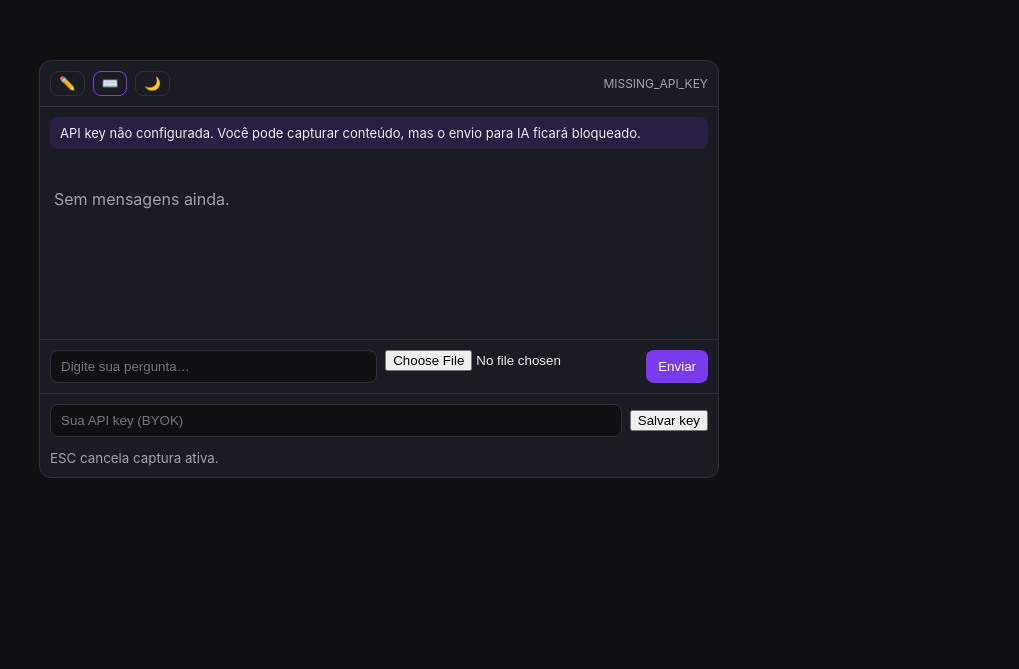
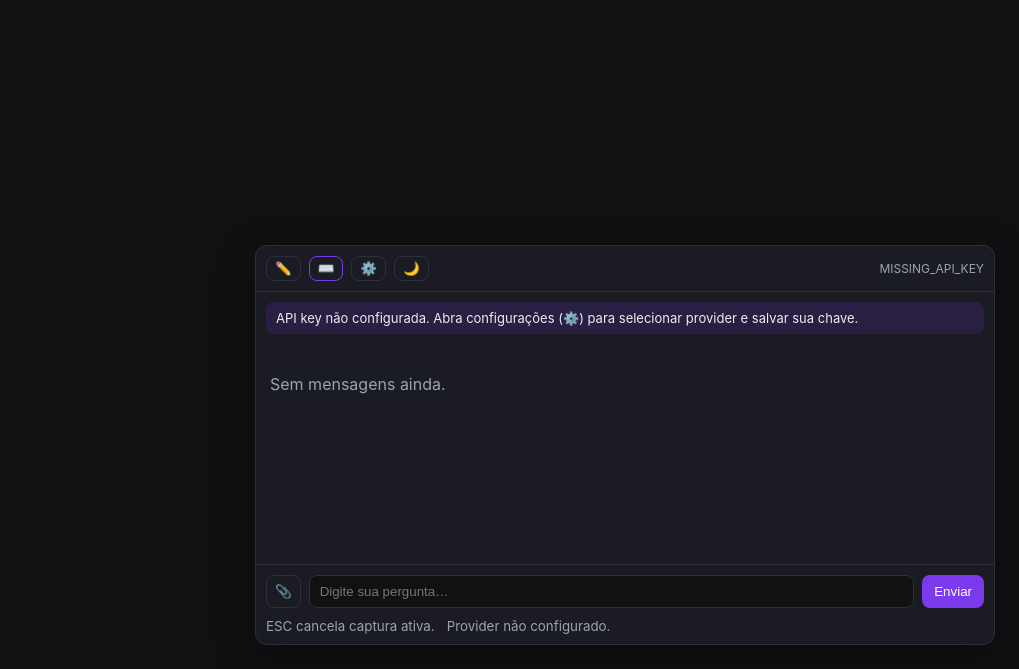
Before and after one commit to Gabriellpa/assistant, a Vue app: page / in a window 1280 px wide. Shown: the part 131-800 px from the top of the page, without its empty margins (261-1280 px from the left). Built offline with nearby package versions, Linux system fonts and the light colour scheme.

Commit message:
feat: melhorar UX do chat com modal BYOK e overlay flutuante

```diff
--- a/src/components/ChatOverlay.vue
+++ b/src/components/ChatOverlay.vue
@@ -1,16 +1,42 @@
 <script setup>
-import { onMounted, onBeforeUnmount } from 'vue'
+import { onMounted, onBeforeUnmount, ref } from 'vue'
 import { storeToRefs } from 'pinia'
 import { useAssistantStore } from '../stores/assistant'
 
+const fileInput = ref(null)
 const store = useAssistantStore()
-const { uiState, captureMode, context, messages, composerText, apiKey, canSend, attachedImage, theme, hasApiKey, lastError } =
+const { uiState, captureMode, context, messages, composerText, canSend, attachedImage, theme, hasApiKey, lastError, configModalOpen, provider, apiKey } =
   storeToRefs(store)
 
 const onKeydown = (event) => {
+  if (event.key === 'Escape' && configModalOpen.value) {
+    store.closeConfigModal()
+    return
+  }
+
   if (event.key === 'Escape' && ['capturing_text', 'capturing_image'].includes(store.uiState)) {
     store.cancelCapture()
+    return
   }
+
+  if (event.key === 'Enter' && !event.shiftKey) {
+    const target = event.target
+    if (target && target.tagName === 'INPUT' && !configModalOpen.value) {
+      event.preventDefault()
+      store.sendMessage()
+    }
+  }
+}
+
+const onComposerKeydown = (event) => {
+  if (event.key === 'Enter' && !event.shiftKey) {
+    event.preventDefault()
+    store.sendMessage()
+  }
+}
+
+const triggerFilePicker = () => {
+  fileInput.value?.click()
 }
 
 onMounted(() => {
@@ -24,7 +50,7 @@ onBeforeUnmount(() => {
 </script>
 
 <template>
-  <section class="overlay">
+  <section class="overlay" role="dialog" aria-label="Contextual Desktop Assistant">
     <header class="toolbar">
       <button :class="['icon', { active: captureMode === 'pen' }]" title="Modo caneta (Ctrl+Shift+S)" @click="store.startPenCapture">✏️</button>
       <button
@@ -34,6 +60,7 @@ onBeforeUnmount(() => {
       >
         ⌨️
       </button>
+      <button class="icon" title="Configurações" @click="store.openConfigModal">⚙️</button>
       <button class="icon" title="Alternar tema" @click="store.setTheme(theme === 'dark' ? 'light' : 'dark')">
         {{ theme === 'dark' ? '🌙' : '☀️' }}
       </button>
@@ -41,7 +68,7 @@ onBeforeUnmount(() => {
     </header>
 
     <div class="notice missing" v-if="uiState === 'missing_api_key'">
-      API key não configurada. Você pode capturar conteúdo, mas o envio para IA ficará bloqueado.
+      API key não configurada. Abra configurações (⚙️) para selecionar provider e salvar sua chave.
     </div>
 
     <div class="notice error" v-if="uiState === 'error' || lastError">
@@ -64,30 +91,66 @@ onBeforeUnmount(() => {
     </div>
 
     <footer class="composer">
+      <button class="icon attach" :disabled="!canSend" title="Anexar imagem" @click="triggerFilePicker">📎</button>
+      <input ref="fileInput" class="hidden" type="file" accept="image/*" @change="store.setAttachedImage($event.target.files?.[0] || null)" />
       <input
         :value="composerText"
         @input="store.setComposerText($event.target.value)"
+        @keydown="onComposerKeydown"
         placeholder="Digite sua pergunta…"
         :disabled="!canSend"
       />
-      <input type="file" accept="image/*" @change="store.setAttachedImage($event.target.files?.[0] || null)" :disabled="!canSend" />
-      <button :disabled="!canSend || !hasApiKey" @click="store.sendMessage">Enviar</button>
+      <button class="send" :disabled="!canSend" @click="store.sendMessage">Enviar</button>
     </footer>
-
-    <section class="byok">
-      <input v-model="apiKey" type="password" placeholder="Sua API key (BYOK)" />
-      <button @click="store.saveApiKey">Salvar key</button>
-      <small v-if="attachedImage">Imagem anexada: {{ attachedImage.path }}</small>
-    </section>
 
     <section class="hints">
       <small>ESC cancela captura ativa.</small>
+      <small v-if="attachedImage">Imagem anexada: {{ attachedImage.path }}</small>
+      <small v-if="!hasApiKey">Provider não configurado.</small>
     </section>
+
+    <div class="modal-backdrop" v-if="configModalOpen" @click.self="store.closeConfigModal">
+      <section class="config-modal" role="dialog" aria-label="Configurar API key">
+        <h3>Configurações de IA (BYOK)</h3>
+
+        <label>
+          Provider
+          <select v-model="provider">
+            <option value="chatgpt">ChatGPT</option>
+            <option value="huggingface">Hugging Face</option>
+          </select>
+        </label>
+
+        <label>
+          API key
+          <input v-model="apiKey" type="password" placeholder="Cole sua API key" />
+        </label>
+
+        <div class="modal-actions">
+          <button class="ghost" @click="store.closeConfigModal">Cancelar</button>
+          <button class="primary" @click="store.saveApiKey">Salvar</button>
+        </div>
+      </section>
+    </div>
   </section>
 </template>
 
 <style scoped>
-.overlay { width: 680px; background: var(--surface); color: var(--text-primary); border: 1px solid var(--border); border-radius: 12px; }
+.overlay {
+  position: fixed;
+  right: 24px;
+  bottom: 24px;
+  width: min(740px, calc(100vw - 32px));
+  max-height: min(82vh, 760px);
+  display: grid;
+  grid-template-rows: auto auto auto minmax(0, 1fr) auto auto;
+  background: var(--surface);
+  color: var(--text-primary);
+  border: 1px solid var(--border);
+  border-radius: 12px;
+  box-shadow: 0 14px 40px rgba(0, 0, 0, 0.35);
+  z-index: 1000;
+}
 .toolbar { display: flex; align-items: center; gap: 8px; padding: 10px; border-bottom: 1px solid var(--border); }
 .icon { background: transparent; border: 1px solid var(--border); color: var(--text-primary); border-radius: 8px; padding: 4px 8px; }
 .icon.active { border-color: var(--accent); }
@@ -96,15 +159,22 @@ onBeforeUnmount(() => {
 .notice.missing { background: color-mix(in srgb, var(--accent) 15%, transparent); }
 .notice.error { background: color-mix(in srgb, #ef4444 20%, transparent); }
 .capture-preview { padding: 10px 14px; border-bottom: 1px solid var(--border); }
-.messages { min-height: 180px; padding: 14px; display: grid; gap: 8px; }
+.messages { min-height: 220px; max-height: 320px; overflow-y: auto; padding: 14px; display: grid; gap: 8px; }
 .msg { padding: 8px; border: 1px solid var(--border); border-radius: 8px; }
 .msg.user { border-color: var(--accent); }
 .muted { color: var(--text-muted); }
-.composer { display: flex; gap: 8px; padding: 10px; border-top: 1px solid var(--border); }
-.composer input:first-child { flex: 1; background: var(--bg); color: var(--text-primary); border: 1px solid var(--border); border-radius: 8px; padding: 8px 10px; }
-.composer button { background: var(--accent); color: #fff; border: 0; border-radius: 8px; padding: 8px 12px; }
-.byok { display: flex; gap: 8px; align-items: center; padding: 10px; border-top: 1px solid var(--border); }
-.byok input { flex: 1; background: var(--bg); color: var(--text-primary); border: 1px solid var(--border); border-radius: 8px; padding: 8px 10px; }
-.byok small { color: var(--text-muted); }
-.hints { padding: 0 10px 10px; color: var(--text-muted); }
+.composer { display: grid; grid-template-columns: auto 1fr auto; gap: 8px; padding: 10px; border-top: 1px solid var(--border); }
+.composer input { background: var(--bg); color: var(--text-primary); border: 1px solid var(--border); border-radius: 8px; padding: 8px 10px; }
+.hidden { display: none; }
+.send { background: var(--accent); color: #fff; border: 0; border-radius: 8px; padding: 8px 12px; }
+.hints { display: flex; gap: 12px; flex-wrap: wrap; padding: 0 10px 10px; color: var(--text-muted); }
+.modal-backdrop { position: absolute; inset: 0; background: rgba(0, 0, 0, 0.45); display: grid; place-items: center; border-radius: 12px; }
+.config-modal { width: min(420px, calc(100% - 24px)); background: var(--surface); border: 1px solid var(--border); border-radius: 12px; padding: 16px; display: grid; gap: 12px; }
+.config-modal h3 { margin: 0; }
+.config-modal label { display: grid; gap: 6px; font-size: 13px; }
+.config-modal input,
+.config-modal select { background: var(--bg); color: var(--text-primary); border: 1px solid var(--border); border-radius: 8px; padding: 8px 10px; }
+.modal-actions { display: flex; justify-content: flex-end; gap: 8px; }
+.ghost { background: transparent; border: 1px solid var(--border); color: var(--text-primary); border-radius: 8px; padding: 8px 12px; }
+.primary { background: var(--accent); color: #fff; border: 0; border-radius: 8px; padding: 8px 12px; }
 </style>
--- a/src/stores/assistant.js
+++ b/src/stores/assistant.js
@@ -11,10 +11,12 @@ export const useAssistantStore = defineStore('assistant', {
     messages: [],
     composerText: '',
     attachedImage: null,
+    provider: 'chatgpt',
     apiKey: '',
     hasApiKey: false,
     theme: 'dark',
     lastError: '',
+    configModalOpen: false,
     bootstrapped: false
   }),
 
@@ -28,23 +30,19 @@ export const useAssistantStore = defineStore('assistant', {
     async bootstrap() {
       if (this.bootstrapped) return
 
-      const onTextCaptured = (event) => {
+      this.unlistenText = await tauriListen('text_captured', (event) => {
         this.context = event.payload.context
         this.uiState = 'preview_ready'
-      }
+      })
 
-      const onImageCaptured = (event) => {
+      this.unlistenImage = await tauriListen('image_captured', (event) => {
         this.context = event.payload.context
         this.uiState = 'preview_ready'
-      }
+      })
 
-      const onCaptureCancelled = () => {
+      this.unlistenCancelled = await tauriListen('capture_cancelled', () => {
         this.uiState = 'idle'
-      }
-
-      this.unlistenText = await tauriListen('text_captured', onTextCaptured)
-      this.unlistenImage = await tauriListen('image_captured', onImageCaptured)
-      this.unlistenCancelled = await tauriListen('capture_cancelled', onCaptureCancelled)
+      })
 
       const keyIsValid = await tauriInvoke('validate_api_key')
       this.hasApiKey = Boolean(keyIsValid)
@@ -55,6 +53,14 @@ export const useAssistantStore = defineStore('assistant', {
 
       this.applyTheme(this.theme)
       this.bootstrapped = true
+    },
+
+    openConfigModal() {
+      this.configModalOpen = true
+    },
+
+    closeConfigModal() {
+      this.configModalOpen = false
     },
 
     setComposerText(value) {
@@ -96,7 +102,6 @@ export const useAssistantStore = defineStore('assistant', {
 
       try {
         const state = await tauriInvoke('start_text_capture')
-
         if (!state) {
           this.context = {
             id: 'ctx-local-text-1',
@@ -106,7 +111,6 @@ export const useAssistantStore = defineStore('assistant', {
             created_at: Date.now()
           }
         }
-
         this.uiState = 'preview_ready'
       } catch {
         this.lastError = 'Falha ao capturar com hotkey.'
@@ -121,7 +125,6 @@ export const useAssistantStore = defineStore('assistant', {
 
       try {
         const state = await tauriInvoke('start_selection_mode')
-
         if (!state) {
           this.context = {
             id: 'ctx-local-image-1',
@@ -136,10 +139,9 @@ export const useAssistantStore = defineStore('assistant', {
             created_at: Date.now()
           }
         }
-
         this.uiState = 'preview_ready'
       } catch {
-        this.lastError = 'Falha ao iniciar modo caneta.'
+        this.lastError = 'Falha ao abrir modo caneta/seleção de área.'
         this.uiState = 'error'
       }
     },
@@ -153,24 +155,41 @@ export const useAssistantStore = defineStore('assistant', {
       if (!this.apiKey.trim()) {
         this.hasApiKey = false
         this.uiState = 'missing_api_key'
+        this.lastError = 'Informe uma API key para salvar.'
         return false
       }
 
-      const result = await tauriInvoke('save_api_key', { key: this.apiKey.trim() })
+      const payloadKey = `${this.provider}:${this.apiKey.trim()}`
+      const result = await tauriInvoke('save_api_key', { key: payloadKey })
 
       if (result === null) {
         this.hasApiKey = true
         this.uiState = 'idle'
+        this.lastError = ''
+        this.closeConfigModal()
         return true
       }
 
       this.hasApiKey = Boolean(result)
       this.uiState = result ? 'idle' : 'error'
+      this.lastError = result ? '' : 'Não foi possível salvar a API key.'
+
+      if (result) {
+        this.closeConfigModal()
+      }
+
       return Boolean(result)
     },
 
     async sendMessage() {
       if (!this.composerText.trim() && !this.attachedImage) {
+        return
+      }
+
+      if (!this.hasApiKey) {
+        this.uiState = 'missing_api_key'
+        this.lastError = 'Configure sua API key para enviar mensagens à IA.'
+        this.openConfigModal()
         return
       }
 
@@ -208,7 +227,8 @@ export const useAssistantStore = defineStore('assistant', {
         if (String(error).includes('missing_api_key')) {
           this.hasApiKey = false
           this.uiState = 'missing_api_key'
-          this.lastError = 'Configure uma API key válida para continuar.'
+          this.lastError = 'API key inválida ou ausente. Revise nas configurações.'
+          this.openConfigModal()
         } else {
           this.uiState = 'error'
           this.lastError = 'Falha ao enviar mensagem para IA.'
```
